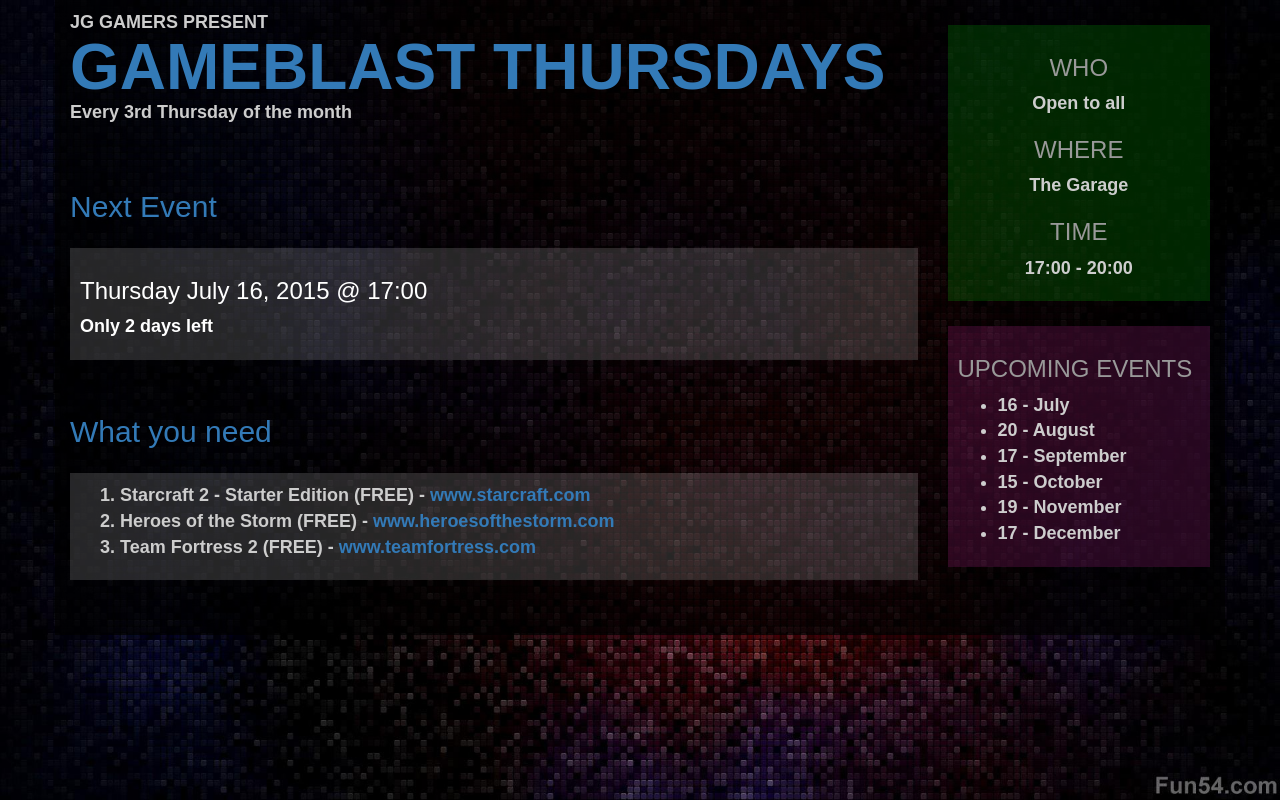
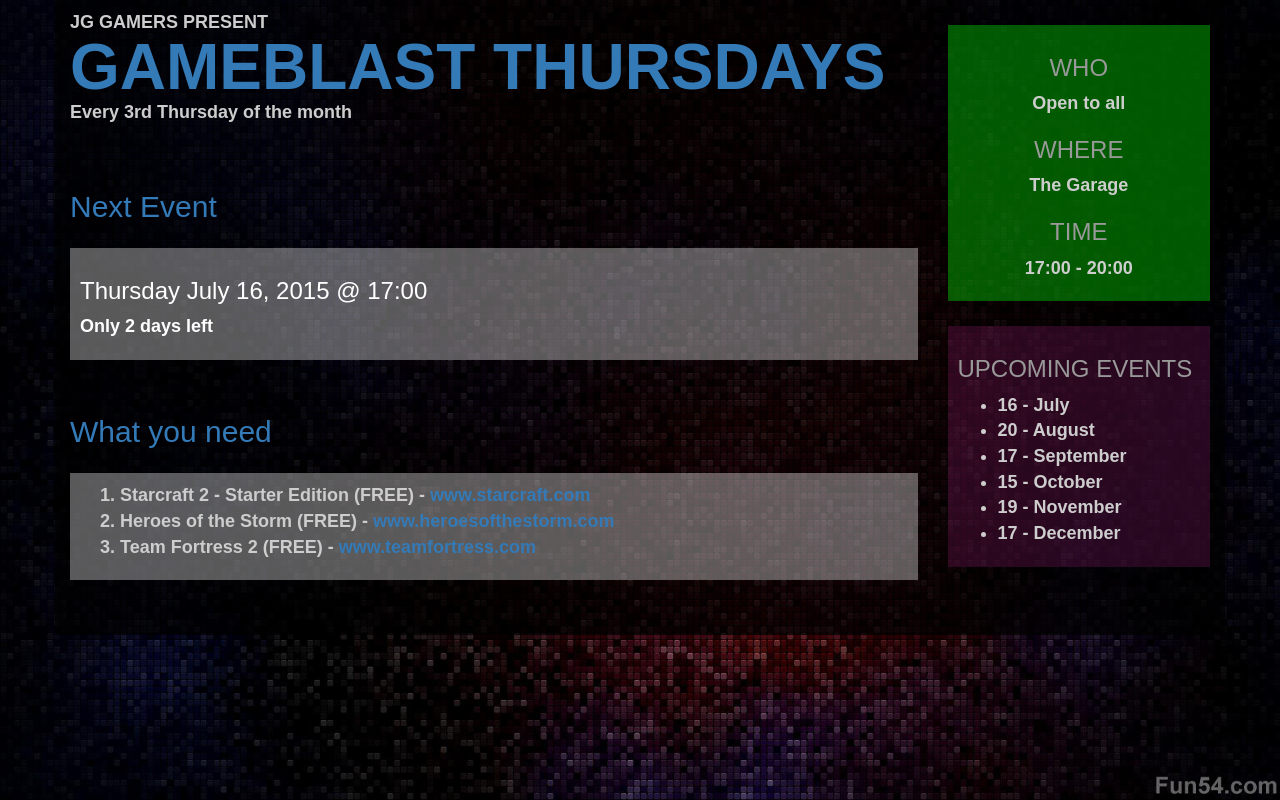
Before and after one commit to sltkr/sltkr.github.io, a plain HTML site: page index.html in a window 1280 px wide. Drawn offline with nearby package versions, Linux system fonts and the light colour scheme.

Commit message:
tweaks part 2

```diff
--- a/site.css
+++ b/site.css
@@ -25,12 +25,12 @@ h1, h2 {
 }
 
 .you-need {
-    background-color: rgba(255,255,255,0.15);
+    background-color: rgba(255,255,255,0.35);
     padding: 10px;
     margin: 25px 0;
 }
 .info{
-    background-color: rgba(0,255,0,0.15);
+    background-color: rgba(0,255,0,0.35);
     padding: 10px;
     margin: 25px 0;
     text-align: center;
```
